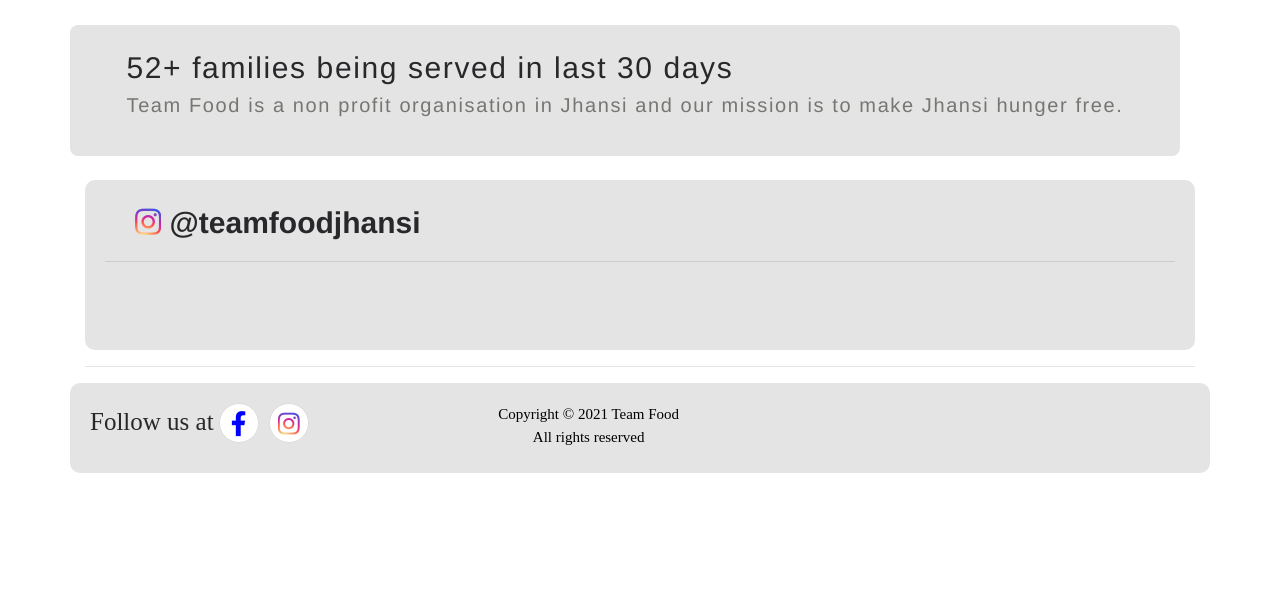
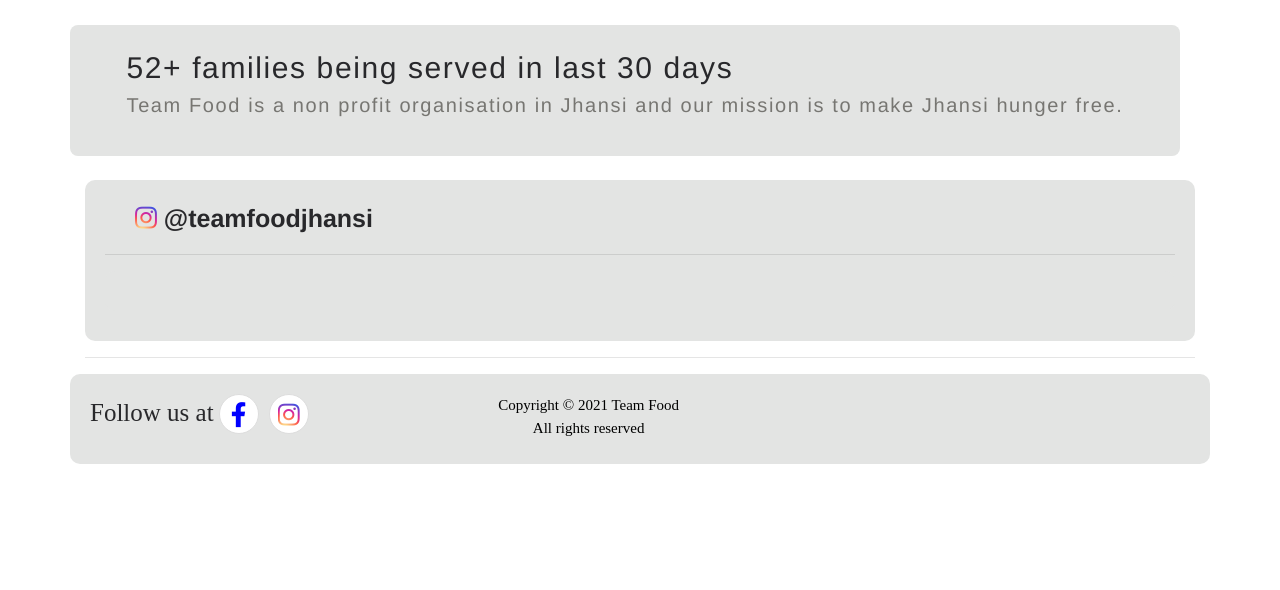
Before and after one commit to abhyusth/Team-Food, a PHP site: page / in a window 1280 px wide. Shown: the part 720-1310 px from the top of the page. After the commit the page ends 1184 px from the top, so only its background shows below. Run offline with PHP 8.4, Linux system fonts and the light colour scheme; some libraries are stand-ins or nearby versions.

Commit message:
Update style.css

```diff
--- a/style.css
+++ b/style.css
@@ -153,7 +153,7 @@ p{
     -webkit-background-clip: text;
   }
 #instaHead{
-    font-size: 30px;
+    font-size: 25px;
     padding:20px;
     border-radius: 10px;
     color:#28282B;
```
